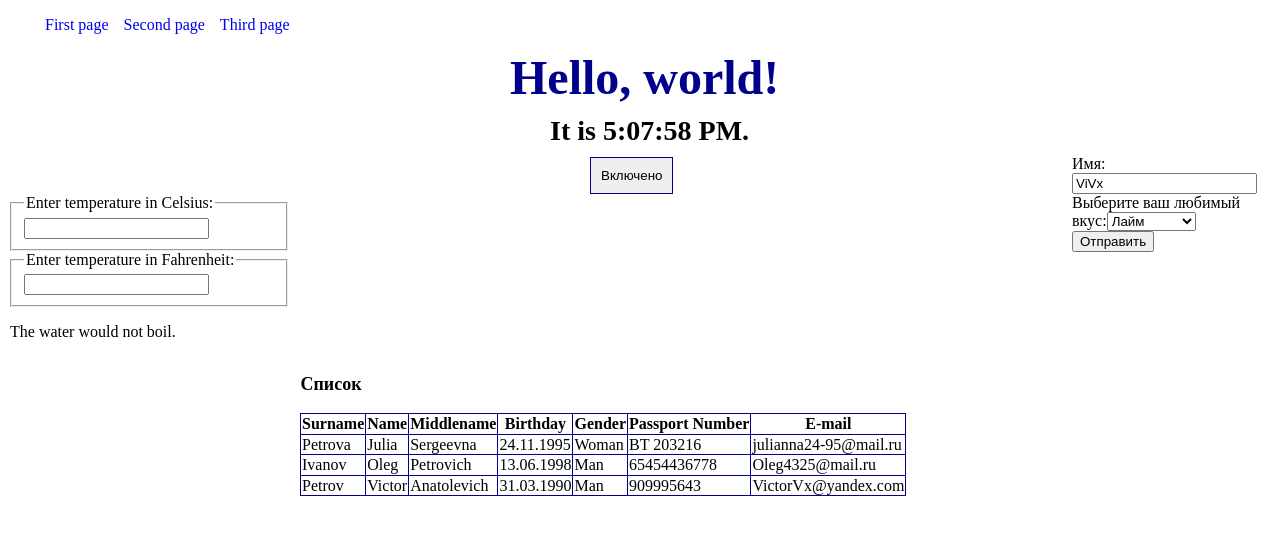
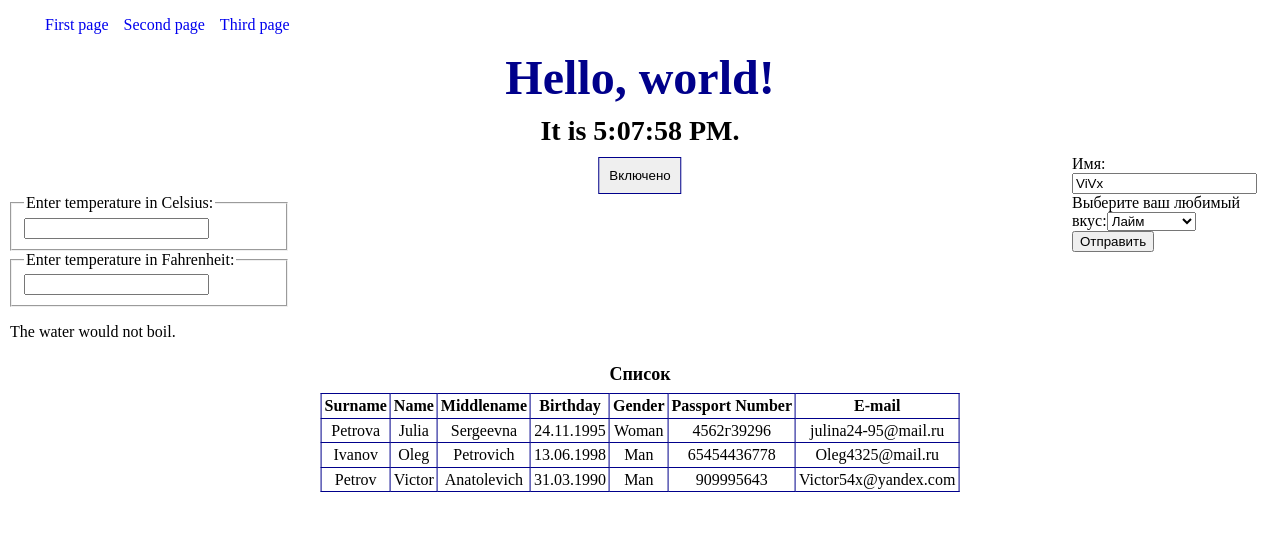
Before and after one commit to Julia3000/SalaryApp-front, a React (Create React App) app: page / in a window 1280 px wide. Shown: the top 534 px of the page. Built offline with nearby package versions, Linux system fonts and the light colour scheme.

Commit message:
New table

```diff
--- a/src/components/EmployeeList.js
+++ b/src/components/EmployeeList.js
@@ -9,8 +9,9 @@ class EmployeeList extends React.Component {
             'middleName' : 'Sergeevna',
             'birthDate' : '24.11.1995',
             'gender' : 'Woman',
-            'passportNumber' : 'BT 203216',
-            'email' : 'julianna24-95@mail.ru'
+            'passportNumber' : '4562г39296',
+            'email' : 'julina24-95@mail.ru',
+            'id' : ''
         },
         {
             'firstName' :'Oleg',
@@ -19,7 +20,8 @@ class EmployeeList extends React.Component {
             'birthDate' : '13.06.1998',
             'gender' : 'Man',
             'passportNumber' : '65454436778',
-            'email' : 'Oleg4325@mail.ru'
+            'email' : 'Oleg4325@mail.ru',
+            'id' : ''
         },
         { 'firstName' :'Victor',
             'lastName' :'Petrov',
@@ -27,14 +29,15 @@ class EmployeeList extends React.Component {
             'birthDate' : '31.03.1990',
             'gender' : 'Man',
             'passportNumber' : '909995643',
-            'email' : 'VictorVx@yandex.com'
+            'email' : 'Victor54x@yandex.com',
+            'id' : ''
         }
     ];
 
     render() {
         return (
             <table>
-                <h3>Список</h3>
+                <caption>Список</caption>
                 <tr>
                     <th>Surname</th>
                     <th>Name</th>
--- a/src/index.css
+++ b/src/index.css
@@ -18,18 +18,20 @@ div h1 {
     position: center;
     display: block;
     color: darkblue;
-    padding-left: 500px;
+    text-align: center;
     font-size: 48px;
     margin: 10px;
 }
 div h2 {
-    padding-left: 550px;
+    text-align: center;
     margin: 0px;
     font-size: 28px;
 }
 button {
     border: 1px solid darkblue;
-    margin-left: 590px;
+    position: relative;
+    left: 50%;
+    transform: translate(-50%, 0);
     margin-top: 10px;
     padding: 10px;
 }
@@ -37,7 +39,6 @@ form {
     margin: 8px;
     width: 200px;
     float: right;
-
 }
 fieldset {
     width: 250px;
@@ -50,16 +51,22 @@ p {
 table {
     line-height: 1.1;
     border-collapse: collapse;
-    position: center;
-    margin-left: 300px;
+    position: relative;
+    left: 50%;
+    transform: translate(-50%, 0);
 }
-table > h3 {
+caption {
     font-size: 18px;
-    position: center;
+    font-weight: bold;
+    text-align: center;
+    padding: 8px;
 }
 td {
     border: 1px solid darkblue;
+    padding: 3px;
+    text-align: center;
 }
 th{
     border: 1px solid darkblue;
+    padding: 3px;
 }
```
